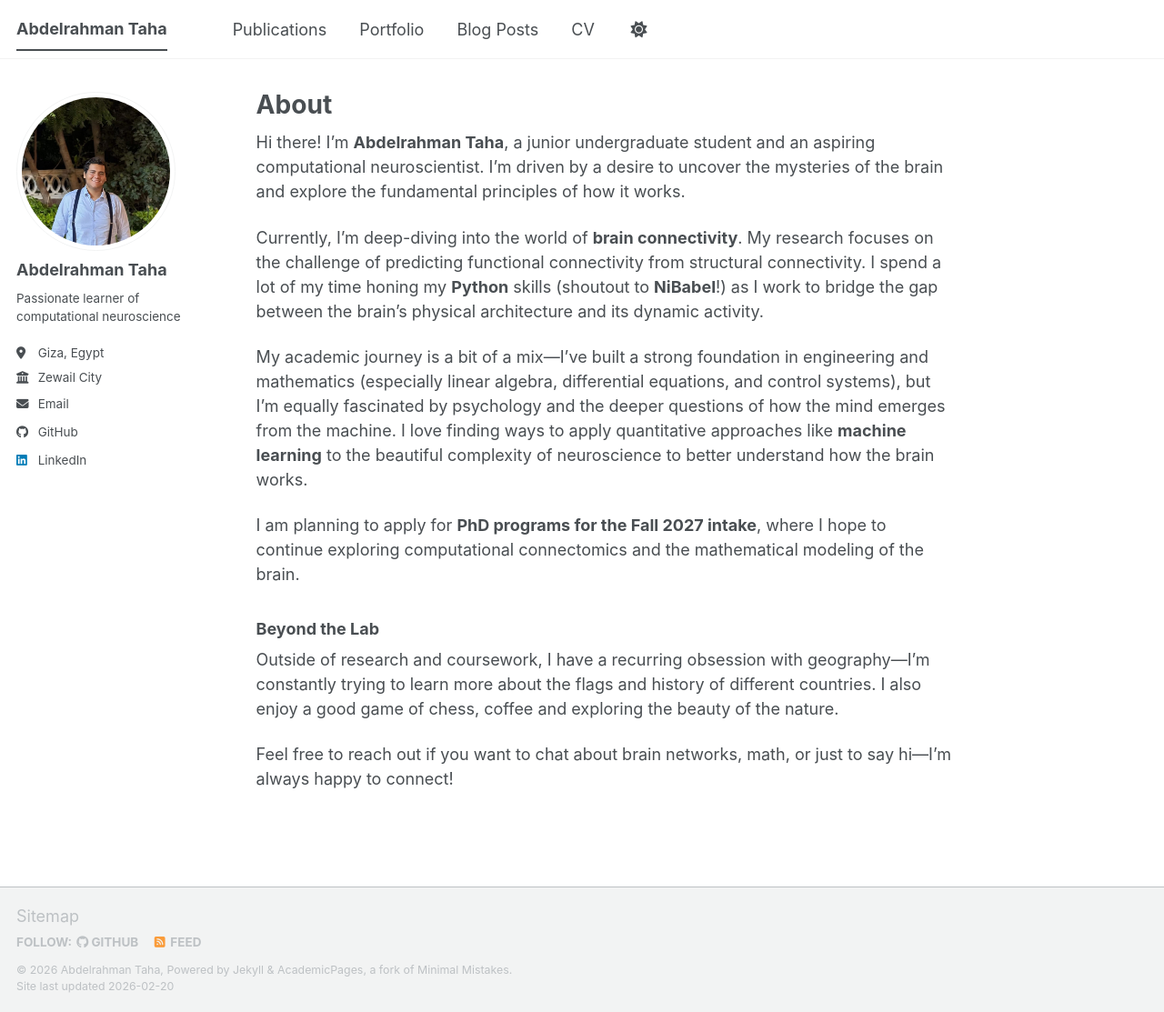
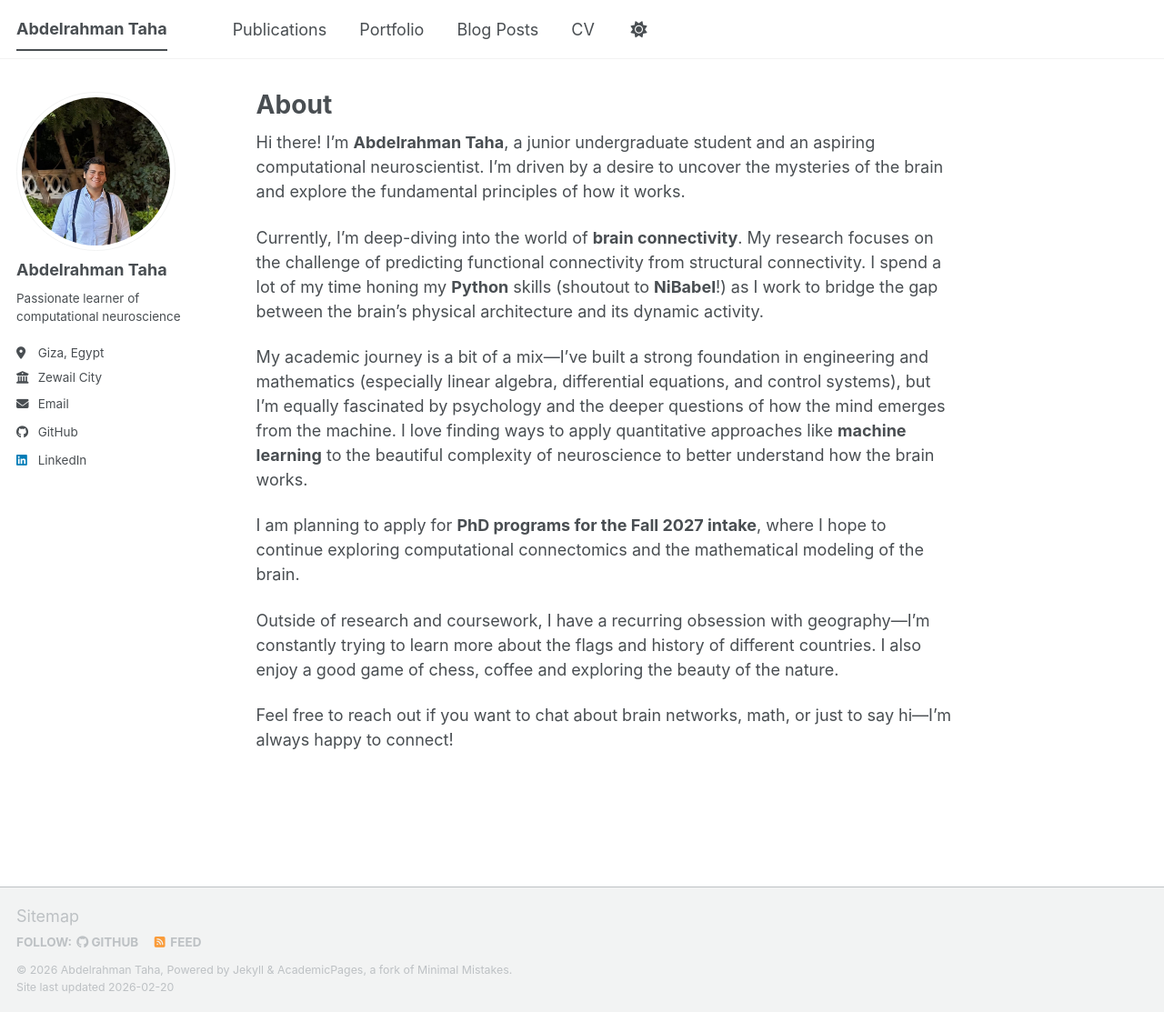
Before and after one commit to Hacker1one/hacker1one.github.io, a Jekyll site: the page built from _pages/about.md, in a window 1280 px wide and 1113 px high. Shown: the whole window at 91% size. Built offline with Jekyll 4.4.1, drawn with Linux system fonts in a browser that asks for light colours; a script bundle is joined from its source files by our own code; library files that are not in the unit come from our copies.

Commit message:
Update about.md

```diff
--- a/_pages/about.md
+++ b/_pages/about.md
@@ -17,7 +17,8 @@ My academic journey is a bit of a mix—I’ve built a strong foundation in engi
 
 I am planning to apply for **PhD programs for the Fall 2027 intake**, where I hope to continue exploring computational connectomics and the mathematical modeling of the brain.
 
-### Beyond the Lab
+
+
 Outside of research and coursework, I have a recurring obsession with geography—I’m constantly trying to learn more about the flags and history of different countries. I also enjoy a good game of chess, coffee and exploring the beauty of the nature.
 
 Feel free to reach out if you want to chat about brain networks, math, or just to say hi—I’m always happy to connect!
```
